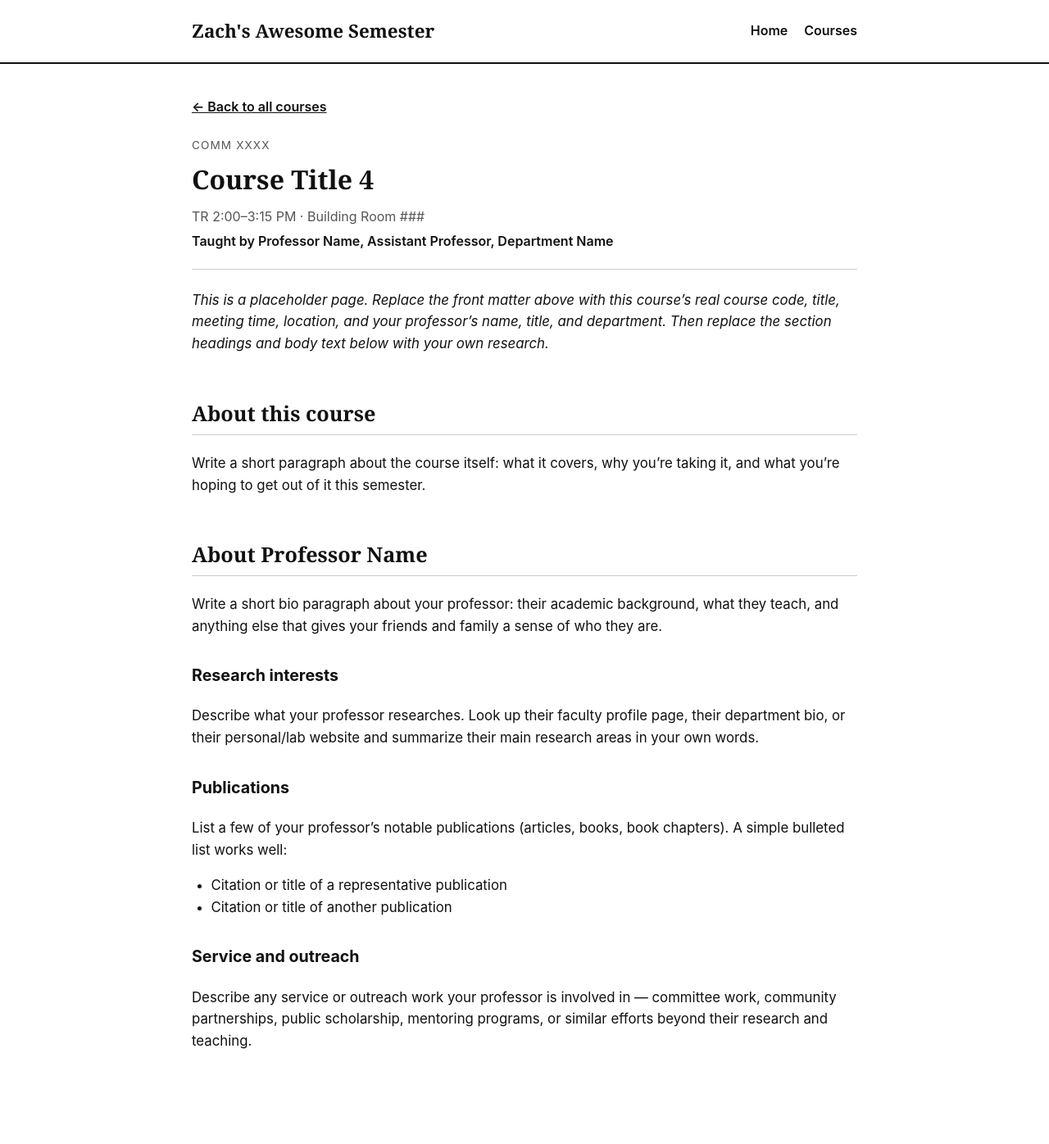
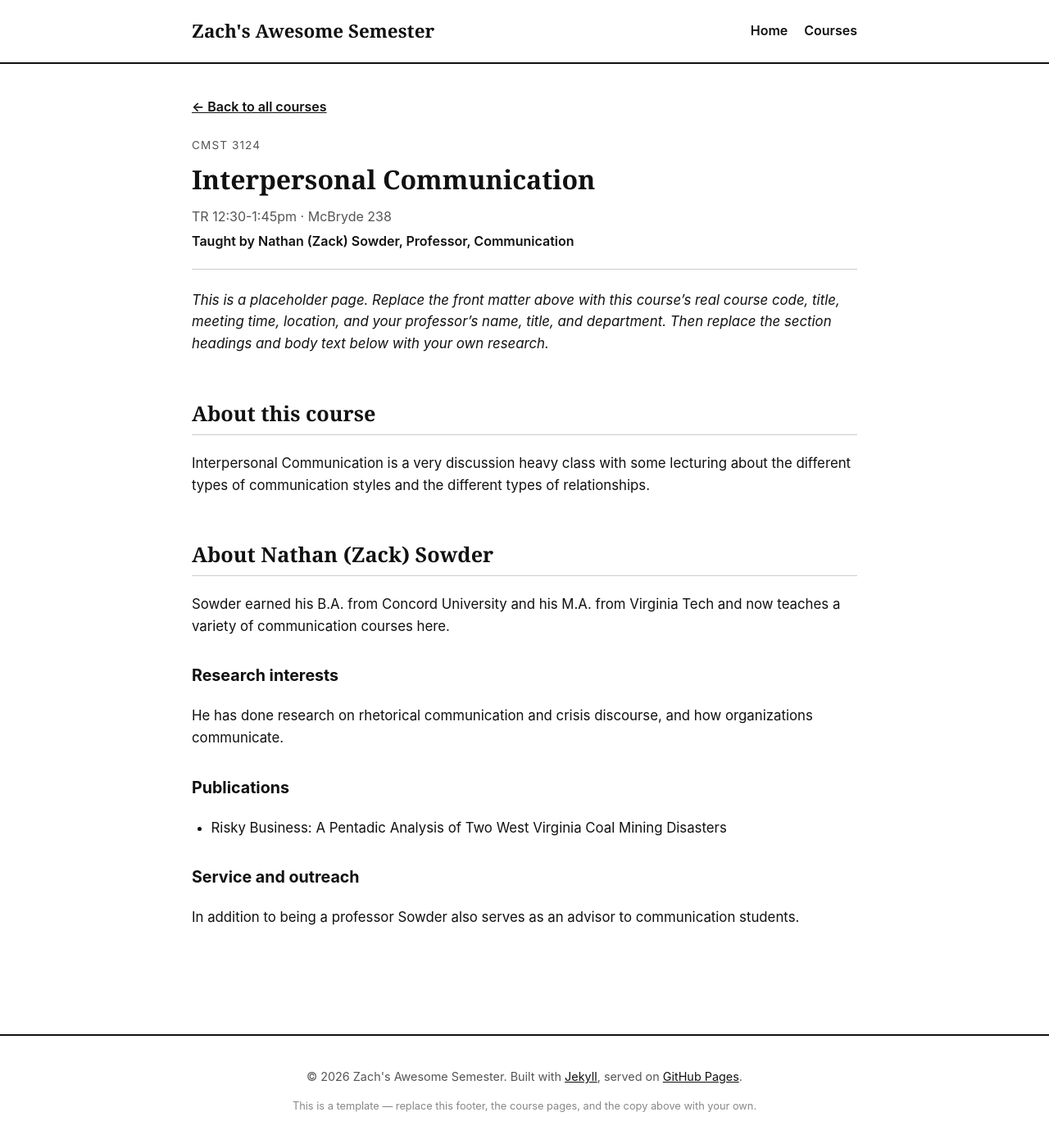
Before and after one commit to zachbranum/zachsawsomesemester, a Jekyll site: the page built from _courses/course-04.md, in a window 1280 px wide and 1400 px high. Shown: the top 1396 px of the window at 82% size. Built offline with Jekyll 4.4.1, drawn with Linux system fonts in a browser that asks for light colours.

Commit message:
Revise course 4 details and instructor bio
Updated course details for course 4, including code, title, meeting time, location, and instructor information.

```diff
--- a/_courses/course-04.md
+++ b/_courses/course-04.md
@@ -1,12 +1,12 @@
 ---
 course_number: 4
-course_code: "COMM XXXX"
-course_title: "Course Title 4"
-meeting_time: "TR 2:00–3:15 PM"
-location: "Building Room ###"
-instructor_name: "Professor Name"
-instructor_title: "Assistant Professor"
-instructor_department: "Department Name"
+course_code: "CMST 3124"
+course_title: "Interpersonal Communication"
+meeting_time: "TR 12:30-1:45pm"
+location: "McBryde 238"
+instructor_name: "Nathan (Zack) Sowder"
+instructor_title: "Professor"
+instructor_department: "Communication"
 ---
 
 _This is a placeholder page. Replace the front matter above with this course's real
@@ -16,31 +16,20 @@ research._
 
 ## About this course
 
-Write a short paragraph about the course itself: what it covers, why you're taking
-it, and what you're hoping to get out of it this semester.
+Interpersonal Communication is a very discussion heavy class with some lecturing about the different types of communication styles and the different types of relationships.
 
-## About Professor Name
+## About Nathan (Zack) Sowder
 
-Write a short bio paragraph about your professor: their academic background, what
-they teach, and anything else that gives your friends and family a sense of who
-they are.
+Sowder earned his B.A. from Concord University and his M.A. from Virginia Tech and now teaches a variety of communication courses here.
 
 ### Research interests
 
-Describe what your professor researches. Look up their faculty profile page, their
-department bio, or their personal/lab website and summarize their main research
-areas in your own words.
+He has done research on rhetorical communication and crisis discourse, and how organizations communicate.
 
 ### Publications
 
-List a few of your professor's notable publications (articles, books, book
-chapters). A simple bulleted list works well:
-
-- Citation or title of a representative publication
-- Citation or title of another publication
+- Risky Business: A Pentadic Analysis of Two West Virginia Coal Mining Disasters
 
 ### Service and outreach
 
-Describe any service or outreach work your professor is involved in — committee
-work, community partnerships, public scholarship, mentoring programs, or similar
-efforts beyond their research and teaching.
+In addition to being a professor Sowder also serves as an advisor to communication students.
```
